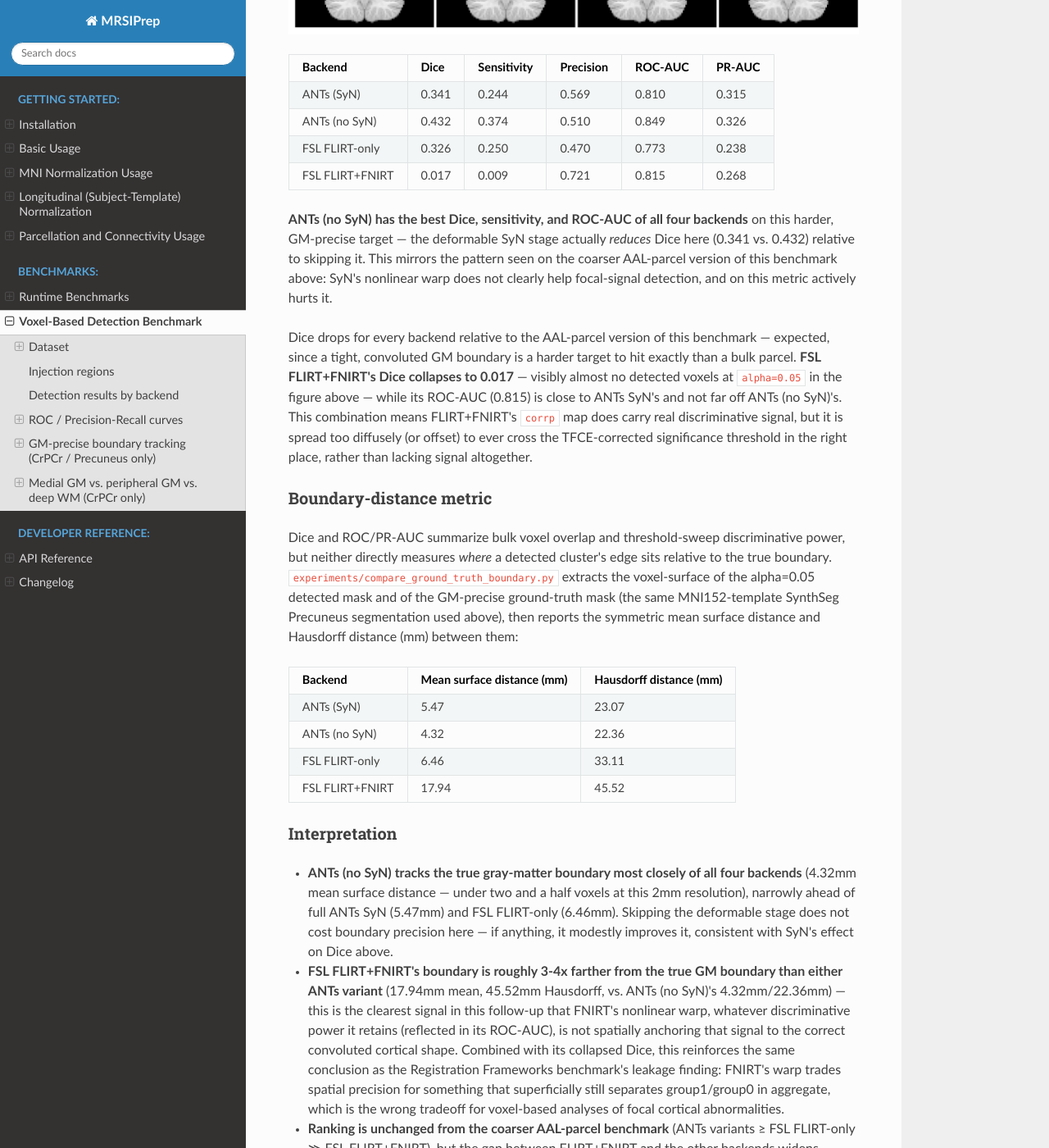
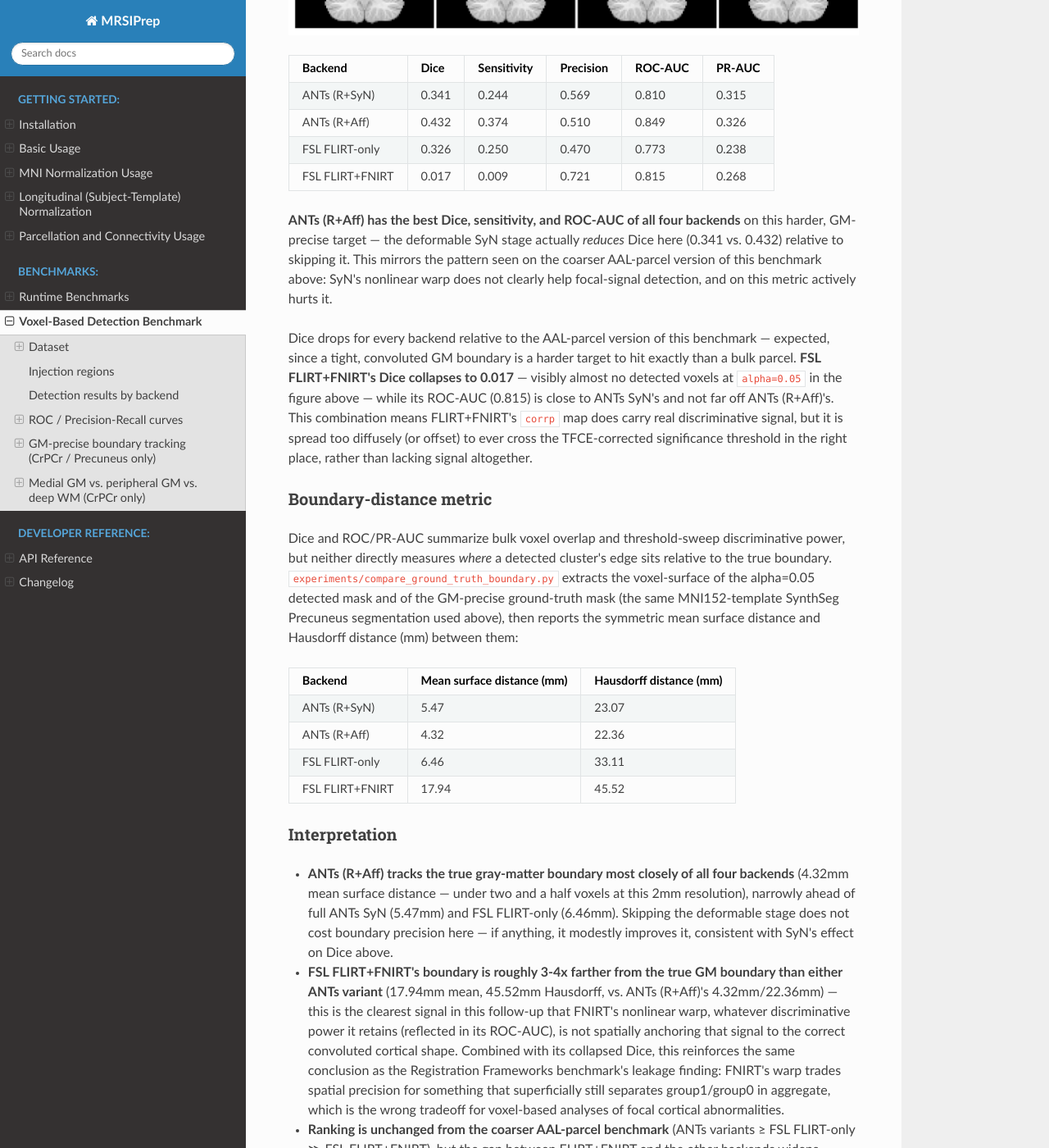
Before and after one commit to MRSI-Psychosis-UP/MRSIPrep, a Sphinx documentation site: the page built from docs/vba_benchmark.md, in a window 1280 px wide and 1400 px high, scrolled down 7829 px. Shown: the whole window at 82% size. Built offline with Sphinx 7.4.7 and the Read the Docs theme 3.1.0, drawn with Linux system fonts in a browser that asks for light colours; some of the changed text lies outside the part shown.

Commit message:
Relabel VBA benchmark ANTs backends to R+SyN/R+Aff, re-derive stale CrPCr figures, bump to v1.7.7
Fixes matplotlib-baked-in figure text that still read "ANTs (rigid+affine+SyN)"/
"ANTs (rigid+affine only)" after the doc's prose was already corrected, and
re-derives two figures' underlying CrPCr randomise data that had been
orphaned by an earlier cleanup pass.

```diff
--- a/docs/vba_benchmark.md
+++ b/docs/vba_benchmark.md
@@ -1,7 +1,7 @@
 # Voxel-Based Detection Benchmark
 
 This page validates whether MRSIPrep's pipeline — across four
-registration configurations (**ANTs (SyN)**, **ANTs (no SyN)**, FSL
+registration configurations (**ANTs (R+SyN)**, **ANTs (R+Aff)**, FSL
 FLIRT-only, FSL FLIRT+FNIRT — see the note on ANTs transform stages
 below) — can recover a known, deliberately-injected metabolic
 abnormality via a standard voxel-based-analysis (VBA) group comparison
@@ -12,8 +12,8 @@ configurations compared here are not simply "with SyN" vs. "rigid+affine,
 without SyN":** mrsiprep's default ANTs transform codes are
 `ants-mrsi-to-t1-transform=sr` (Rigid + SyN — no separate Affine stage)
 for MRSI→T1w, and `ants-t1-to-mni-transform=s` (Rigid + Affine + SyN)
-for T1w→MNI. **ANTs (SyN)** is this default, full pipeline. **ANTs (no
-SyN)** drops only the deformable SyN warp from each stage while keeping
+for T1w→MNI. **ANTs (R+SyN)** is this default, full pipeline. **ANTs
+(R+Aff)** drops only the deformable SyN warp from each stage while keeping
 everything else identical — which means, precisely, **Rigid-only**
 MRSI→T1w composed with **Rigid+Affine** T1w→MNI, not "rigid+affine" at
 both stages. `antsRegistration` always writes each stage's linear
@@ -26,7 +26,7 @@ below.
 compares a genuine **ANTs Rigid+Affine** configuration — a real second
 registration run with an actual Affine stage at MRSI→T1w, not a reuse
 of this page's Rigid-only transform. That page's ANTs (Rigid+Affine)
-and this page's ANTs (no SyN) are different registration configurations
+and this page's ANTs (R+Aff) are different registration configurations
 that happen to share a T1w→MNI stage; don't conflate the two.)
 
 ## Dataset
@@ -75,9 +75,9 @@ Four registration configurations were run on the same 32 dummy subjects
 see below), at 2mm MNI resolution, then compared with `randomise -T`
 (500 permutations, two-sample unpaired design, contrast `group1 >
 group0`) restricted to each metabolite's population quality mask (CRLB
-&lt; 20 in ≥70% of subjects). **ANTs (no SyN)** reuses the *same*
+&lt; 20 in ≥70% of subjects). **ANTs (R+Aff)** reuses the *same*
 MRSI→T1w and T1w→MNI registrations already computed for the full
-**ANTs (SyN)** run, with only the deformable SyN warp dropped from the
+**ANTs (R+SyN)** run, with only the deformable SyN warp dropped from the
 resampling transform chain at each stage (see the note above on what
 that leaves: Rigid-only MRSI→T1w, Rigid+Affine T1w→MNI) — no
 registration recompute needed.
@@ -125,16 +125,16 @@ show:
 
 **CrPCr:**
 
-![CrPCr: voxels significant at alpha=0.05 (filled) vs. ground-truth Precuneus injection mask (outline), for ANTs (SyN), ANTs (no SyN), FSL FLIRT, and FSL FLIRT+FNIRT](figures/vba_detection_crpcr_4backend.png)
+![CrPCr: voxels significant at alpha=0.05 (filled) vs. ground-truth Precuneus injection mask (outline), for ANTs (R+SyN), ANTs (R+Aff), FSL FLIRT, and FSL FLIRT+FNIRT](figures/vba_detection_crpcr_4backend.png)
 
-All four configurations detect a cluster well inside the true Precuneus
-region. FSL FLIRT+FNIRT's detected cluster is visibly smaller than the
-other three, consistent with its lower sensitivity in the ROC/PR
-results below.
+ANTs (both configurations) and FSL FLIRT-only detect a cluster well
+inside the true Precuneus region. **FSL FLIRT+FNIRT detects no
+significant voxels at `alpha=0.05` at this slice**, consistent with its
+near-zero Dice on the GM-precise version of this same comparison below.
 
 **GluGln:**
 
-![GluGln: voxels significant at alpha=0.05 (filled) vs. ground-truth Thalamus injection mask (outline), for ANTs (SyN), ANTs (no SyN), FSL FLIRT, and FSL FLIRT+FNIRT](figures/vba_detection_glugln_4backend.png)
+![GluGln: voxels significant at alpha=0.05 (filled) vs. ground-truth Thalamus injection mask (outline), for ANTs (R+SyN), ANTs (R+Aff), FSL FLIRT, and FSL FLIRT+FNIRT](figures/vba_detection_glugln_4backend.png)
 
 ANTs (both with and without the SyN stage) detects a clean, tightly
 bilateral cluster inside the Thalamus. FSL FLIRT-only detects a real
@@ -154,12 +154,12 @@ of total discriminative power.
 
 | Backend | CrPCr ROC-AUC | CrPCr PR-AUC | GluGln ROC-AUC | GluGln PR-AUC |
 |---|---|---|---|---|
-| ANTs (SyN) | 0.78 | 0.47 | 0.93 | 0.69 |
-| ANTs (no SyN) | 0.83 | 0.50 | 0.95 | 0.65 |
-| FSL FLIRT-only | 0.72 | 0.38 | 0.76 | 0.33 |
-| FSL FLIRT+FNIRT | 0.77 | 0.44 | 0.48 | 0.00 |
+| ANTs (R+SyN) | 0.76 | 0.44 | 0.93 | 0.69 |
+| ANTs (R+Aff) | 0.81 | 0.45 | 0.95 | 0.65 |
+| FSL FLIRT-only | 0.73 | 0.37 | 0.76 | 0.33 |
+| FSL FLIRT+FNIRT | 0.77 | 0.40 | 0.48 | 0.00 |
 
-**ANTs (no SyN)** reuses the same MRSI→T1w/T1w→MNI
+**ANTs (R+Aff)** reuses the same MRSI→T1w/T1w→MNI
 registrations as the full ANTs run above, with the deformable SyN stage
 simply dropped from the resampling transform chain — see the
 "GM-precise boundary tracking" section below for why this variant was
@@ -168,15 +168,15 @@ added and how it's computed.
 ### Interpretation
 
 * **ANTs is the best-performing backend on both metabolites**, and
-  **the no-SyN variant is consistently at least as good as the
-  full SyN pipeline** — on GluGln it has the highest ROC-AUC of any
-  backend (0.95), and on CrPCr it leads on both ROC-AUC (0.83) and
-  PR-AUC (0.50). The deformable SyN stage does not clearly improve
-  detection power over the no-SyN configuration on either metabolite in
+  **the R+Aff variant is consistently at least as good as the
+  full R+SyN pipeline** — on GluGln it has the highest ROC-AUC of any
+  backend (0.95), and on CrPCr it leads on both ROC-AUC (0.81) and
+  PR-AUC (0.45). The deformable SyN stage does not clearly improve
+  detection power over the R+Aff configuration on either metabolite in
   this benchmark.
 
 * **FSL FLIRT+FNIRT is competitive with the ANTs variants on CrPCr**
-  (ROC-AUC 0.77, close to ANTs SyN's 0.78) **but collapses to
+  (ROC-AUC 0.77, close to ANTs R+SyN's 0.76) **but collapses to
   near-chance on GluGln** (ROC-AUC 0.48, PR-AUC 0.00 — no better than
   random). This is specific to the Thalamus, a small, deep,
   centrally-located structure — consistent with the Registration
@@ -187,13 +187,13 @@ added and how it's computed.
   focal signal.
 
 * **FSL FLIRT-only is consistently the weakest backend on both
-  metabolites, but still clearly above chance** (ROC-AUC 0.72 and
+  metabolites, but still clearly above chance** (ROC-AUC 0.73 and
   0.76) — real detection power, just less than either ANTs variant.
 
 * Taken together with the Registration Frameworks benchmark, ANTs is the
   best-supported default for analyses where recovering a real, focal
-  signal change matters — and since the no-SyN variant matches or
-  exceeds full SyN's detection power here at a fraction of the
+  signal change matters — and since the R+Aff variant matches or
+  exceeds full R+SyN's detection power here at a fraction of the
   registration cost (see the runtime comparison on the
   [Benchmarks](benchmarks.md) page), it is worth considering as the
   default over the full deformable pipeline for VBA workflows
@@ -251,16 +251,16 @@ every backend's detected voxels are already shown in, so no
 inter-subject registration variance is introduced and the true
 gyrus-following boundary stays sharp:
 
-![CrPCr (GM-only Precuneus injection): voxels significant at alpha=0.05 (filled) vs. SynthSeg GM-precise Precuneus on the MNI152 template (blue outline), for ANTs (SyN), ANTs (no SyN), FSL FLIRT, and FSL FLIRT+FNIRT](figures/vba_detection_crpcr_gm.png)
+![CrPCr (GM-only Precuneus injection): voxels significant at alpha=0.05 (filled) vs. SynthSeg GM-precise Precuneus on the MNI152 template (blue outline), for ANTs (R+SyN), ANTs (R+Aff), FSL FLIRT, and FSL FLIRT+FNIRT](figures/vba_detection_crpcr_gm.png)
 
 | Backend | Dice | Sensitivity | Precision | ROC-AUC | PR-AUC |
 |---|---|---|---|---|---|
-| ANTs (SyN) | 0.341 | 0.244 | 0.569 | 0.810 | 0.315 |
-| ANTs (no SyN) | 0.432 | 0.374 | 0.510 | 0.849 | 0.326 |
+| ANTs (R+SyN) | 0.341 | 0.244 | 0.569 | 0.810 | 0.315 |
+| ANTs (R+Aff) | 0.432 | 0.374 | 0.510 | 0.849 | 0.326 |
 | FSL FLIRT-only | 0.326 | 0.250 | 0.470 | 0.773 | 0.238 |
 | FSL FLIRT+FNIRT | 0.017 | 0.009 | 0.721 | 0.815 | 0.268 |
 
-**ANTs (no SyN) has the best Dice, sensitivity, and ROC-AUC
+**ANTs (R+Aff) has the best Dice, sensitivity, and ROC-AUC
 of all four backends** on this harder, GM-precise target — the
 deformable SyN stage actually *reduces* Dice here (0.341 vs. 0.432)
 relative to skipping it. This mirrors the pattern seen on the
@@ -273,7 +273,7 @@ benchmark — expected, since a tight, convoluted GM boundary is a
 harder target to hit exactly than a bulk parcel. **FSL FLIRT+FNIRT's
 Dice collapses to 0.017** — visibly almost no detected voxels at
 `alpha=0.05` in the figure above — while its ROC-AUC (0.815) is close
-to ANTs SyN's and not far off ANTs (no SyN)'s. This combination
+to ANTs SyN's and not far off ANTs (R+Aff)'s. This combination
 means FLIRT+FNIRT's `corrp` map does carry real discriminative signal,
 but it is spread too diffusely (or offset) to ever cross the
 TFCE-corrected significance threshold in the right place, rather than
@@ -291,14 +291,14 @@ surface distance and Hausdorff distance (mm) between them:
 
 | Backend | Mean surface distance (mm) | Hausdorff distance (mm) |
 |---|---|---|
-| ANTs (SyN) | 5.47 | 23.07 |
-| ANTs (no SyN) | 4.32 | 22.36 |
+| ANTs (R+SyN) | 5.47 | 23.07 |
+| ANTs (R+Aff) | 4.32 | 22.36 |
 | FSL FLIRT-only | 6.46 | 33.11 |
 | FSL FLIRT+FNIRT | 17.94 | 45.52 |
 
 ### Interpretation
 
-* **ANTs (no SyN) tracks the true gray-matter boundary most
+* **ANTs (R+Aff) tracks the true gray-matter boundary most
   closely of all four backends** (4.32mm mean surface distance —
   under two and a half voxels at this 2mm resolution), narrowly ahead
   of full ANTs SyN (5.47mm) and FSL FLIRT-only (6.46mm). Skipping the
@@ -308,7 +308,7 @@ surface distance and Hausdorff distance (mm) between them:
 
 * **FSL FLIRT+FNIRT's boundary is roughly 3-4x farther from the true
   GM boundary than either ANTs variant** (17.94mm mean, 45.52mm
-  Hausdorff, vs. ANTs (no SyN)'s 4.32mm/22.36mm) — this is the
+  Hausdorff, vs. ANTs (R+Aff)'s 4.32mm/22.36mm) — this is the
   clearest signal in this follow-up that FNIRT's nonlinear warp,
   whatever discriminative power it retains (reflected in its
   ROC-AUC), is not spatially anchoring that signal to the correct
@@ -389,11 +389,11 @@ where it falls inside a plotted slice.
 
 **Precuneus (medial GM):**
 
-![CrPCr, medial Precuneus: voxels significant at alpha=0.05 (filled) vs. ground truth (blue outline), for ANTs (SyN), ANTs (no SyN), FSL FLIRT, and FSL FLIRT+FNIRT](figures/vba_detection_crpcr_gm_precuneus.png)
+![CrPCr, medial Precuneus: voxels significant at alpha=0.05 (filled) vs. ground truth (blue outline), for ANTs (R+SyN), ANTs (R+Aff), FSL FLIRT, and FSL FLIRT+FNIRT](figures/vba_detection_crpcr_gm_precuneus.png)
 
 **Postcentral gyrus (peripheral GM):**
 
-![CrPCr, peripheral Postcentral Gyrus: voxels significant at alpha=0.05 (filled) vs. ground truth (blue outline), for ANTs (SyN), ANTs (no SyN), FSL FLIRT, and FSL FLIRT+FNIRT](figures/vba_detection_crpcr_gm_postcentral.png)
+![CrPCr, peripheral Postcentral Gyrus: voxels significant at alpha=0.05 (filled) vs. ground truth (blue outline), for ANTs (R+SyN), ANTs (R+Aff), FSL FLIRT, and FSL FLIRT+FNIRT](figures/vba_detection_crpcr_gm_postcentral.png)
 
 **No backend detects any voxel at `alpha=0.05` anywhere in the
 peripheral Postcentral Gyrus region** — zero filled voxels at every
@@ -401,7 +401,7 @@ panel above, for all four registration configurations.
 
 **Deep frontal WM sphere:**
 
-![CrPCr, deep frontal WM sphere: voxels significant at alpha=0.05 (filled) vs. ground truth (blue outline), for ANTs (SyN), ANTs (no SyN), FSL FLIRT, and FSL FLIRT+FNIRT](figures/vba_detection_crpcr_gm_wmsphere.png)
+![CrPCr, deep frontal WM sphere: voxels significant at alpha=0.05 (filled) vs. ground truth (blue outline), for ANTs (R+SyN), ANTs (R+Aff), FSL FLIRT, and FSL FLIRT+FNIRT](figures/vba_detection_crpcr_gm_wmsphere.png)
 
 The large yellow cluster visible near the bottom of every panel above
 is the pre-existing stray artifact described above, not a WM-sphere
@@ -412,16 +412,16 @@ FLIRT+FNIRT detect nothing inside either sphere at `alpha=0.05`.
 
 | Region | Backend | Dice | Sensitivity | Precision | ROC-AUC | PR-AUC | Mean surface distance (mm) | Hausdorff (mm) |
 |---|---|---|---|---|---|---|---|---|
-| Precuneus (medial GM) | ANTs (SyN) | 0.341 | 0.251 | 0.530 | 0.824 | 0.281 | 5.39 | 23.07 |
-| Precuneus (medial GM) | ANTs (no SyN) | 0.420 | 0.371 | 0.483 | 0.859 | 0.307 | 4.34 | 22.36 |
+| Precuneus (medial GM) | ANTs (R+SyN) | 0.341 | 0.251 | 0.530 | 0.824 | 0.281 | 5.39 | 23.07 |
+| Precuneus (medial GM) | ANTs (R+Aff) | 0.420 | 0.371 | 0.483 | 0.859 | 0.307 | 4.34 | 22.36 |
 | Precuneus (medial GM) | FSL FLIRT-only | 0.322 | 0.244 | 0.471 | 0.771 | 0.235 | 6.62 | 33.11 |
 | Precuneus (medial GM) | FSL FLIRT+FNIRT | 0.012 | 0.006 | 0.733 | 0.813 | 0.256 | 18.79 | 46.09 |
-| Postcentral gyrus (peripheral GM) | ANTs (SyN) | 0.000 | 0.000 | 0.000 | 0.597 | 0.009 | 43.10 | 75.92 |
-| Postcentral gyrus (peripheral GM) | ANTs (no SyN) | 0.000 | 0.000 | 0.000 | 0.584 | 0.007 | 40.69 | 71.86 |
+| Postcentral gyrus (peripheral GM) | ANTs (R+SyN) | 0.000 | 0.000 | 0.000 | 0.597 | 0.009 | 43.10 | 75.92 |
+| Postcentral gyrus (peripheral GM) | ANTs (R+Aff) | 0.000 | 0.000 | 0.000 | 0.584 | 0.007 | 40.69 | 71.86 |
 | Postcentral gyrus (peripheral GM) | FSL FLIRT-only | 0.000 | 0.000 | 0.000 | 0.516 | 0.004 | 59.64 | 96.62 |
 | Postcentral gyrus (peripheral GM) | FSL FLIRT+FNIRT | 0.000 | 0.000 | 0.000 | 0.520 | 0.004 | n/a | n/a |
-| Deep frontal WM sphere | ANTs (SyN) | 0.053 | 0.047 | 0.062 | 0.973 | 0.163 | 23.27 | 54.48 |
-| Deep frontal WM sphere | ANTs (no SyN) | 0.058 | 0.065 | 0.053 | 0.973 | 0.140 | 7.50 | 13.86 |
+| Deep frontal WM sphere | ANTs (R+SyN) | 0.053 | 0.047 | 0.062 | 0.973 | 0.163 | 23.27 | 54.48 |
+| Deep frontal WM sphere | ANTs (R+Aff) | 0.058 | 0.065 | 0.053 | 0.973 | 0.140 | 7.50 | 13.86 |
 | Deep frontal WM sphere | FSL FLIRT-only | 0.000 | 0.000 | 0.000 | 0.842 | 0.039 | n/a | n/a |
 | Deep frontal WM sphere | FSL FLIRT+FNIRT | 0.000 | 0.000 | 0.000 | 0.899 | 0.042 | n/a | n/a |
 
@@ -506,7 +506,7 @@ confirm that mechanism.
   "significant at the true lesion location."
 
 * **Backend ranking is broadly consistent across all three regions**
-  (ANTs (no SyN) ≥ ANTs (SyN) > FSL FLIRT+FNIRT ≥
+  (ANTs (R+Aff) ≥ ANTs (R+SyN) > FSL FLIRT+FNIRT ≥
   FSL FLIRT-only, by ROC-AUC) — the relative registration-quality story
   from the rest of this benchmark still holds, but the *absolute*
   achievable detection power and spatial precision both depend heavily
--- a/pyproject.toml
+++ b/pyproject.toml
@@ -4,7 +4,7 @@ build-backend = "setuptools.build_meta"
 
 [project]
 name = "mrsiprep"
-version = "1.7.6"
+version = "1.7.7"
 description = "BIDS-like preprocessing pipeline for quantified whole-brain MRSI derivatives"
 readme = "README.md"
 requires-python = ">=3.9"
```
Also changed, not shown: README.md (+1 -1 lines), docs/changelog.md (+26 -0 lines), docs/index.md (+1 -1 lines), docs/figures/vba_detection_crpcr_4backend.png, docs/figures/vba_detection_crpcr_gm.png, docs/figures/vba_detection_crpcr_gm_postcentral.png, docs/figures/vba_detection_crpcr_gm_precuneus.png, docs/figures/vba_detection_crpcr_gm_wmsphere.png, docs/figures/vba_detection_glugln_4backend.png, docs/figures/vba_roc_pr_comparison.png, docs/figures/vba_roc_pr_comparison_3cluster.png, 1 other file.
